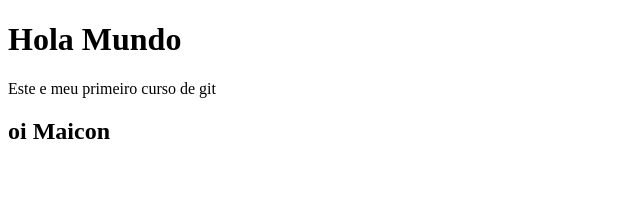
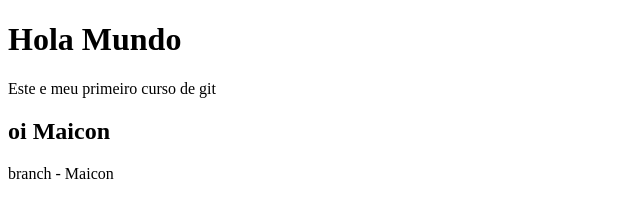
Before and after one commit to Maicon308/teste, a plain HTML site: page index.html in a window 1280 px wide. Shown: the whole page, without its empty margins (0-640 px from the left). Drawn offline with Linux system fonts and the light colour scheme.

Commit message:
criado um paragrafo branch - Maicon

```diff
--- a/index.html
+++ b/index.html
@@ -9,5 +9,6 @@
     <h1>Hola Mundo</h1>
     <p>Este e meu primeiro curso de git</p>
     <h2>oi Maicon</h2>
+    <p> branch - Maicon</p>
 </body>
 </html>
```
